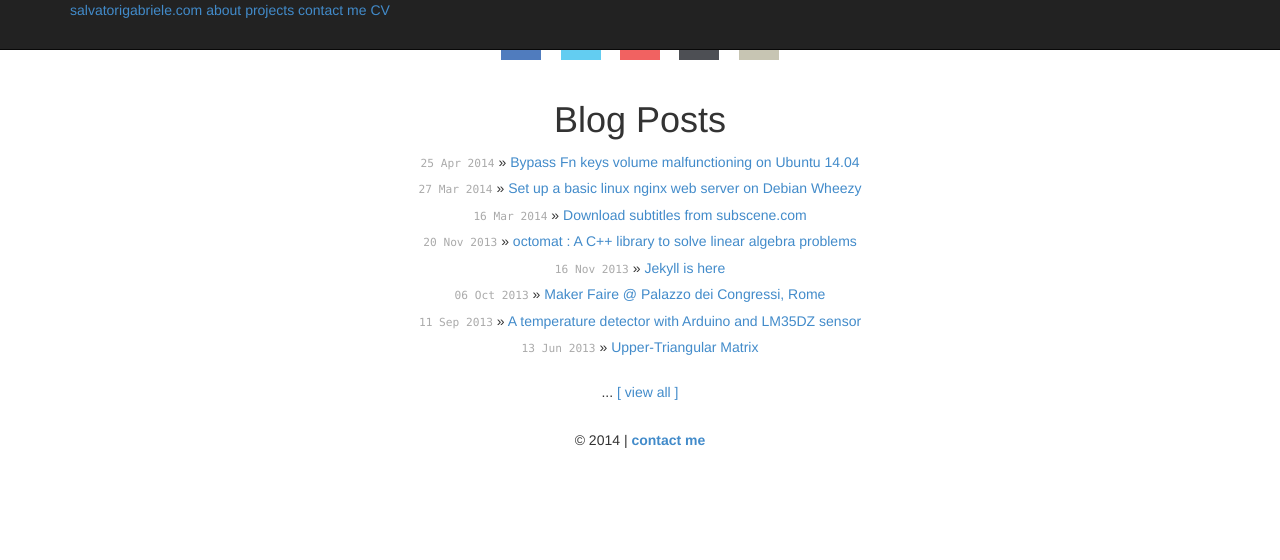
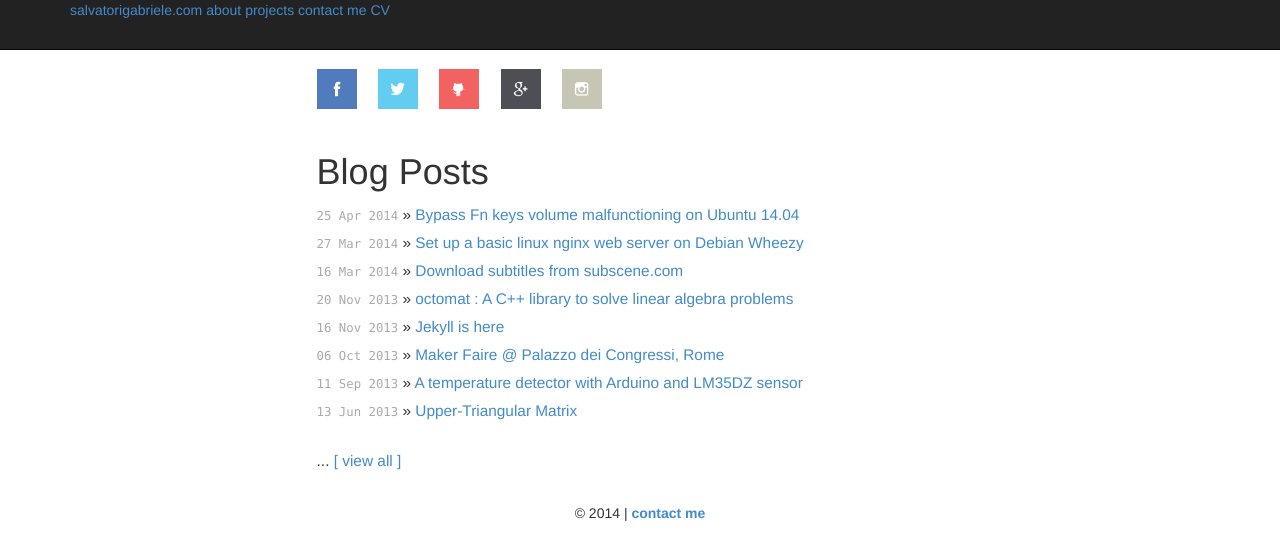
Before and after one commit to gsalvatori/salvatorigabriele.com, a Jekyll site: the page built from index.html, in a window 1280 px wide and 900 px high. Shown: the top 560 px of the window. Built offline with Jekyll 4.4.1, drawn with Linux system fonts in a browser that asks for light colours; Markdown is read by kramdown in place of the engine named in the settings.

Commit message:
Update default.html

```diff
--- a/_layouts/default.html
+++ b/_layouts/default.html
@@ -32,9 +32,14 @@
   </div>
   </div>
 
+<div class="site">
+ <div id="home">
 
 
   {{ content }}
+
+ </div>
+ </div>
 
   <div class="footer">
 
```
